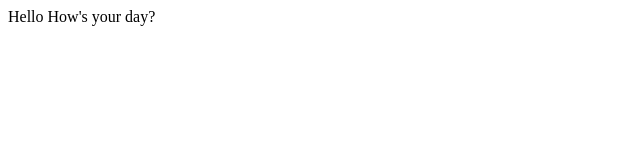
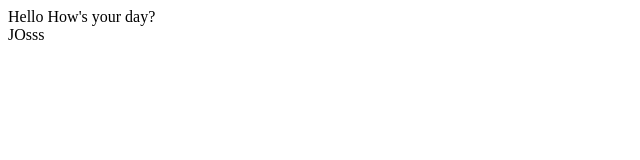
Before and after one commit to Dipto2710/LearningWebDev, a plain HTML site: page Index.html in a window 1280 px wide. Shown: the full height of the page, 0-640 px from the left. Drawn offline with Linux system fonts and the light colour scheme.

Commit message:
first commit

```diff
--- a/Index.html
+++ b/Index.html
@@ -7,5 +7,6 @@
 </head>
 <body>
     <div>Hello How's your day?</div>
+    <div>JOsss</div>
 </body>
 </html>
```
